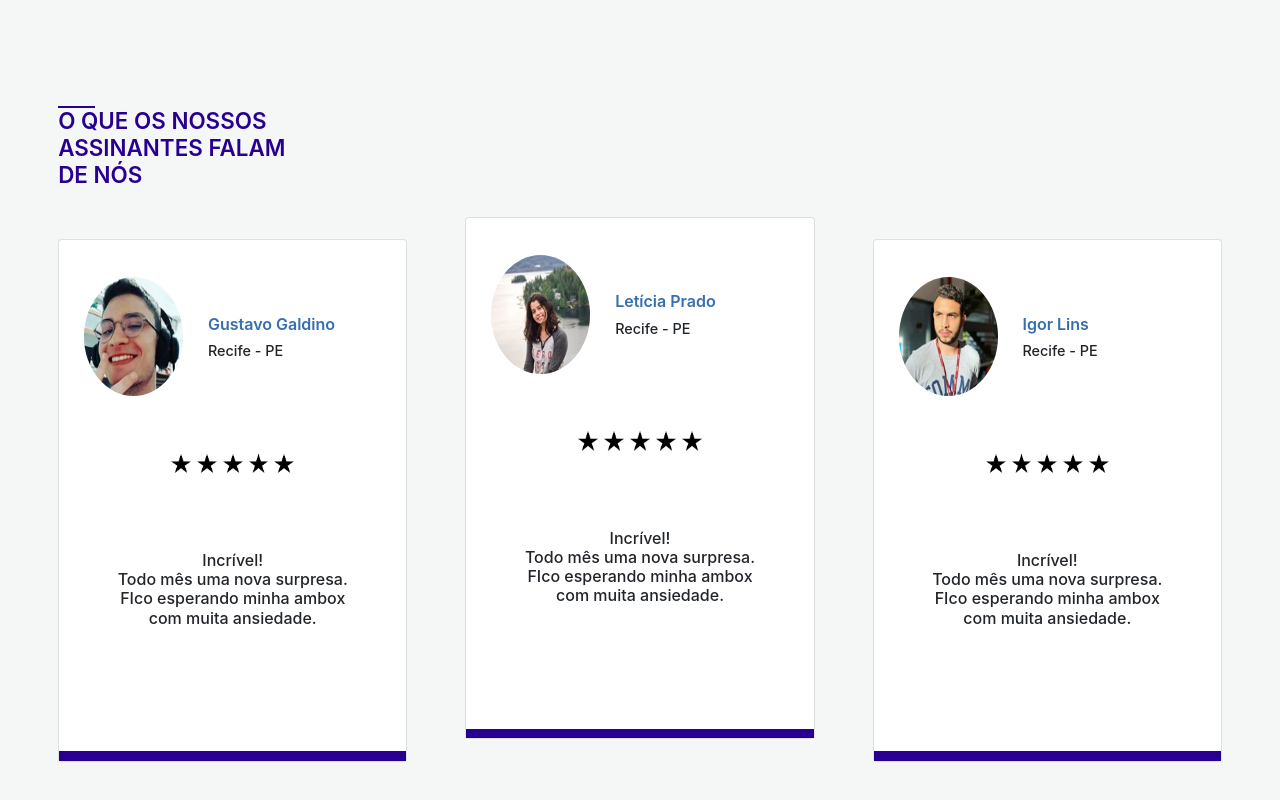
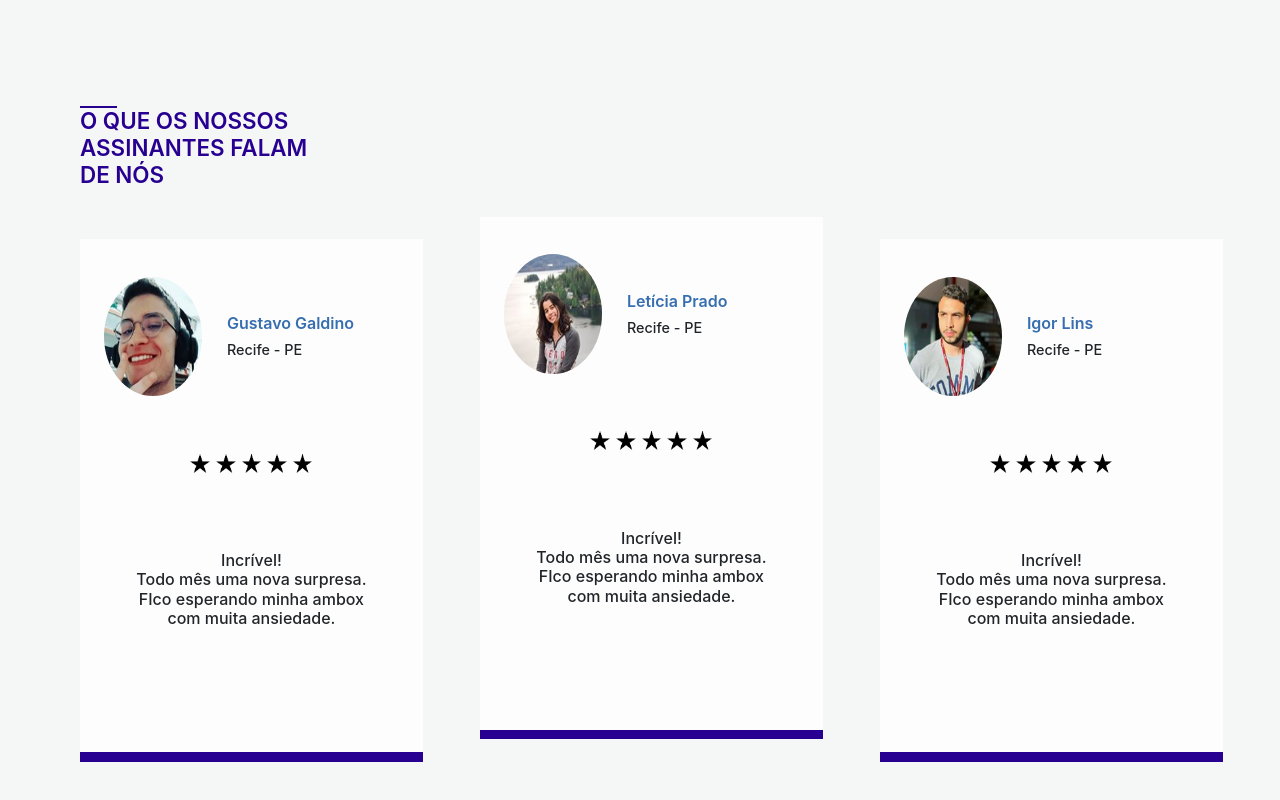
Before and after one commit to GustavoGaldino/AmboxWebsite, a React (Create React App) app: page / in a window 1280 px wide. Shown: the part 1594-2394 px from the top of the page. Built offline with nearby package versions, Linux system fonts and the light colour scheme.

Commit message:
Added some hovering styling to the buttons

```diff
--- a/src/App.js
+++ b/src/App.js
@@ -7,6 +7,7 @@ import AmboxLogo from './components/Logo/index.jsx'
 import Landing from './components/Landing/index.jsx'
 import AboutUs from './components/About/index.jsx'
 import Reviews from './components/Reviews/index.jsx'
+import Plans from './components/Plans/index.jsx'
 
 import './assets/styles/global.css'
 import 'bootstrap/dist/css/bootstrap.min.css';
--- a/src/components/Landing/styles.css
+++ b/src/components/Landing/styles.css
@@ -32,6 +32,17 @@
     opacity: 1;
 }
 
+.plans-btn:hover{
+    background-clip: border-box;
+    transition: 0.4s;
+    background-color: var(--color-dark-blue);
+}
+
+.plans-btn:hover span{
+    transition: 0.4s;
+    color: white;
+}
+
 .plans-btn a:hover{
     text-decoration: none;
 }
--- a/src/components/NavbarLinks/styles.css
+++ b/src/components/NavbarLinks/styles.css
@@ -5,6 +5,17 @@
 
 .navbar-links a:hover{
     text-decoration: none;
+}
+
+.login-btn:hover {
+    transition: 0.4s;
+    background-clip: border-box;
+    background-color: var(--color-dark-blue);
+}
+
+.login-btn:hover span{
+    transition: 0.4s;
+    color: white;
 }
 
 .login-btn{
--- /dev/null
+++ b/src/components/Plans/PlansCard/index.jsx
@@ -0,0 +1,15 @@
+import React from 'react'
+
+import './styles.css'
+
+function PlansCard(){
+    return(
+        <div className="plans-card-div">
+            <div className="plans-card-title">
+                <h1>PRO</h1>
+            </div>
+        </div>
+    );
+}
+
+export default PlansCard;
--- /dev/null
+++ b/src/components/Plans/PlansCard/styles.css
@@ -0,0 +1,13 @@
+.plans-card-div{
+    width: 100%;
+    height: 100%;
+    display: flex;
+}
+
+.plans-card-title{
+    width: 100%;
+    display: flex;
+    height: 20%;
+    justify-content: center;
+    align-items: center;
+}
--- /dev/null
+++ b/src/components/Plans/index.jsx
@@ -0,0 +1,32 @@
+import React from 'react'
+
+import './styles.css'
+import PlansCard from './PlansCard'
+
+function Plans(){
+    return(
+        <div className="plans-div" id="plans">
+
+
+            <div className="plans-title">
+                <h1>NOSSOS PLANOS</h1>
+            </div>
+
+            <div className="first-card">
+
+            </div>
+
+            <div className="second-card">
+
+            </div>
+
+            <div className="third-card">
+
+            </div>
+
+
+        </div>
+    );
+}
+
+export default Plans;
--- /dev/null
+++ b/src/components/Plans/styles.css
@@ -0,0 +1,33 @@
+.plans-div{
+    display: grid;
+    width: 100vw;
+    height: 100vh;
+    background-color: var(--color-grey-lighter);
+    grid-template-columns: 1fr 0.8fr 5fr 1fr 4fr 1fr 5fr 1.8fr;
+    grid-template-rows: 2fr 1fr 1fr 1fr 6fr 1fr 1fr;
+}
+
+.plans-title{
+    grid-row: 2/3;
+    grid-column: 2/3;
+}
+
+.plans-title h1{
+    color: var(--color-dark-blue);
+    font-weight: 600;
+    font-size: 1rem;
+}
+
+.cards{
+    border-radius: 25%;
+}
+
+.first-card{
+    grid-column: 3/5;
+    grid-row:  5/7;
+}
+
+.second-card{
+    grid-column: 4/7;
+    grid-row: 4/6;
+}
--- a/src/components/Reviews/ReviewCard/styles.css
+++ b/src/components/Reviews/ReviewCard/styles.css
@@ -4,7 +4,7 @@
     display: grid;
     grid-template-rows: 1fr 1fr 2fr 1fr 1fr 2fr 1fr 4fr 0.25fr 0.25fr 0.25fr 0.25fr;
     grid-template-columns: 1fr 1fr 2fr 1fr 1fr 6fr 1fr 1fr;
-    border-radius: 50%;
+    border-radius: 80%;
 }
 
 .card-img{
--- a/src/components/Reviews/index.jsx
+++ b/src/components/Reviews/index.jsx
@@ -19,21 +19,21 @@ function Reviews(){
                     O QUE OS NOSSOS ASSINANTES FALAM DE NÓS
                 </h2>
             </div>
-            <div className="first-card card">
+            <div className="review-first-card">
                 <ReviewCard
                     username="Gustavo Galdino"
                     img={gustavoImg}
                     localization ="Recife - PE"
                 />
             </div>
-            <div className="second-card card">
+            <div className="review-second-card">
                 <ReviewCard
                     username="Letícia Prado"
                     img={letíciaImg}
                     localization ="Recife - PE"
                 />
             </div>
-            <div className="third-card card">
+            <div className="review-third-card">
                 <ReviewCard
                     username="Igor Lins"
                     img={igorImg}
--- a/src/components/Reviews/styles.css
+++ b/src/components/Reviews/styles.css
@@ -4,7 +4,7 @@
     background-color: var(--color-grey-lighter);
     /*background-color: rgb(50,50,50);*/
     display: grid;
-    grid-template-columns: 1fr 4fr 2fr 1fr 6fr 1fr 6fr 1fr;
+    grid-template-columns: 1.4fr 4fr 2fr 1fr 6fr 1fr 6fr 1fr;
     grid-template-rows: 1.8fr 2fr 0.4fr 9fr 0.4fr 0.8fr;
 }
 
@@ -29,22 +29,23 @@
 }
 
 .card{
-    background-color: red; /*var(--color-semi-white);*/
-    border-radius: 0%;
+    background-color: cyan;
 }
 
-
-.first-card{
+.review-first-card{
     grid-row: 4/6;
     grid-column: 2/4;
+    background-color: var(--color-semi-white);
 }
 
-.second-card{
+.review-second-card{
     grid-column: 5/6;
     grid-row: 3/5;
+    background-color: var(--color-semi-white);
 }
 
-.third-card{
+.review-third-card{
     grid-column: 7/8;
     grid-row: 4/6;
+    background-color: var(--color-semi-white);
 }
```
